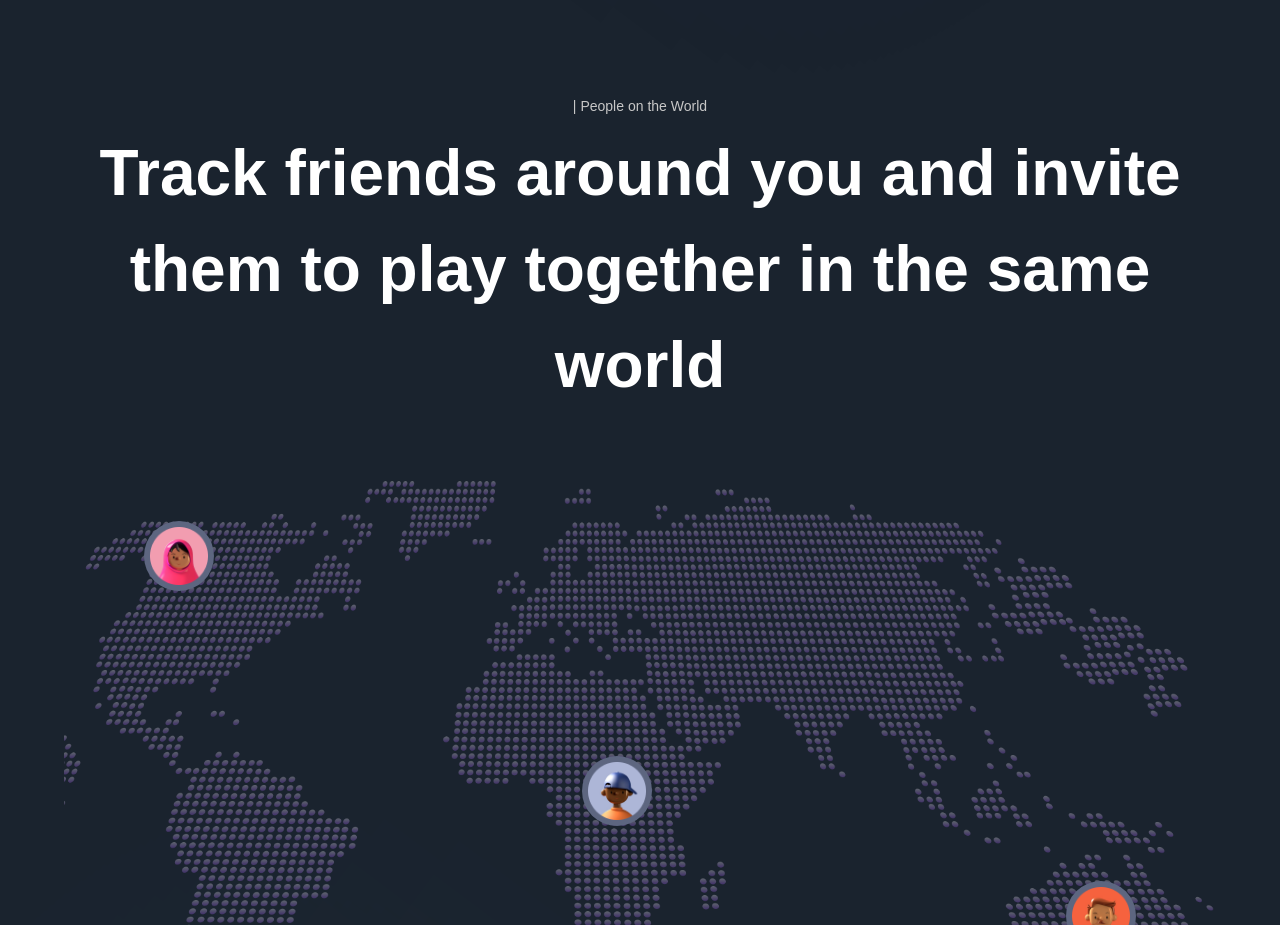
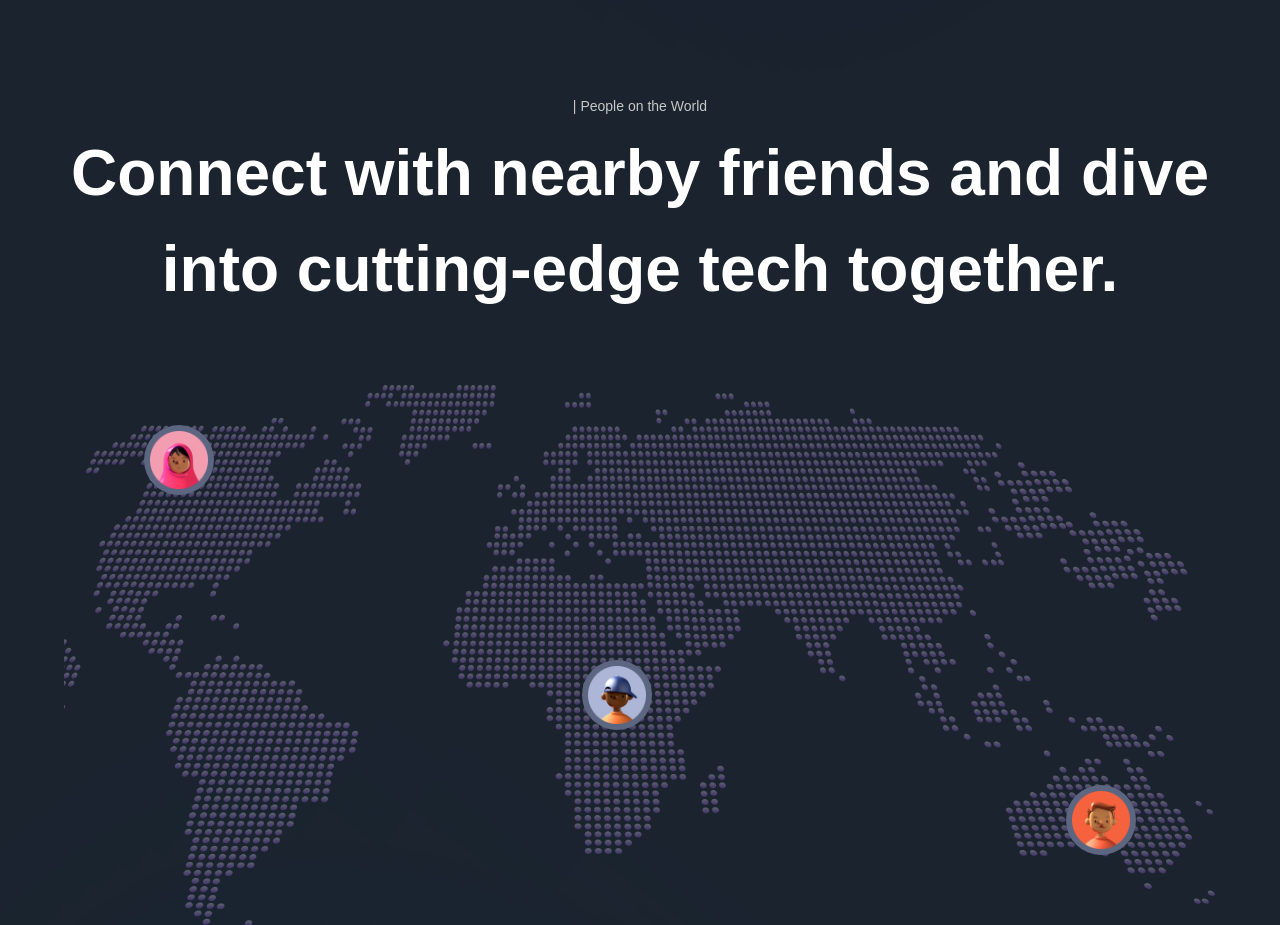
Before and after one commit to alpha121x/project_next_gen_tech, a Next.js app: page / in a window 1280 px wide. Shown: the part 4220-5145 px from the top of the page. Built offline with nearby package versions, Linux system fonts and the light colour scheme; a web font is replaced by a local one.

Commit message:
Update World.jsx

```diff
--- a/sections/World.jsx
+++ b/sections/World.jsx
@@ -19,8 +19,8 @@ const World = () => (
       <TypingText title="| People on the World" textStyles="text-center" />
       <TitleText
         title={(
-          <>Track friends around you and invite them to play together in the same
-            world
+          <>
+            Connect with nearby friends and dive into cutting-edge tech together.
           </>
         )}
         textStyles="text-center"
```
